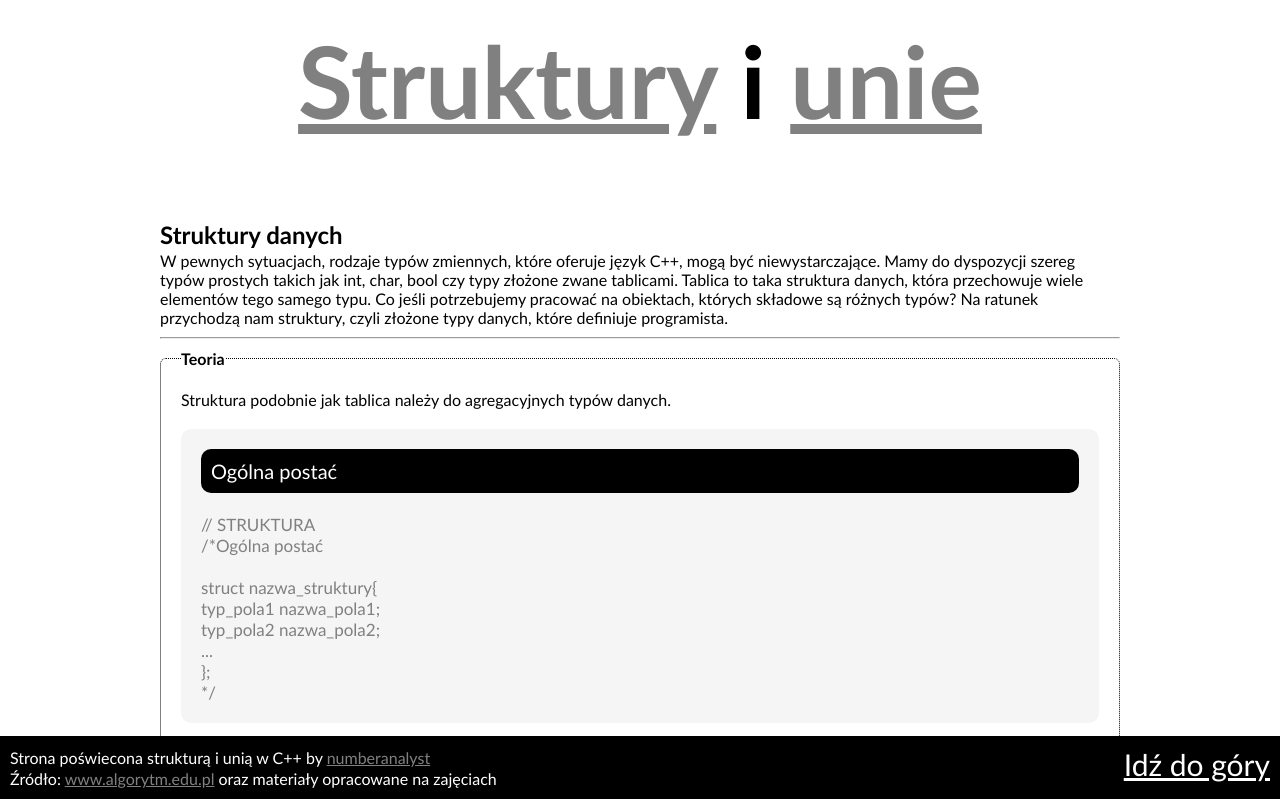
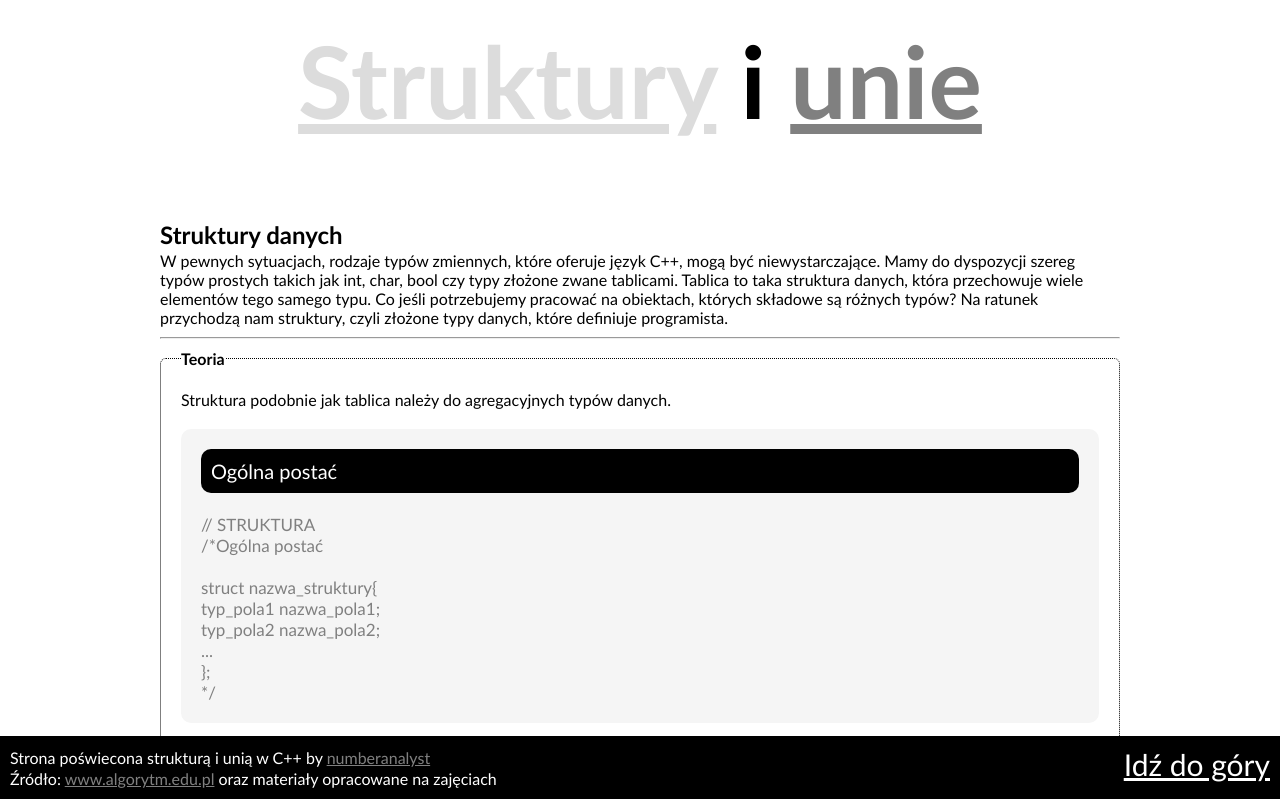
Before and after one commit to numbersanalyst/ppo1, a plain HTML site: page index.html in a window 1280 px wide. In both pictures the pointer is over the link "Struktury". Shown: the top 799 px of the page. Drawn offline with Linux system fonts and the light colour scheme.

Commit message:
Add animations

```diff
--- a/style.css
+++ b/style.css
@@ -49,6 +49,11 @@ pre {
 
 a {
     color: gray;
+    transition: color 0.15s;
+}
+
+a:hover {
+    color: gainsboro;
 }
 
 footer {
```
